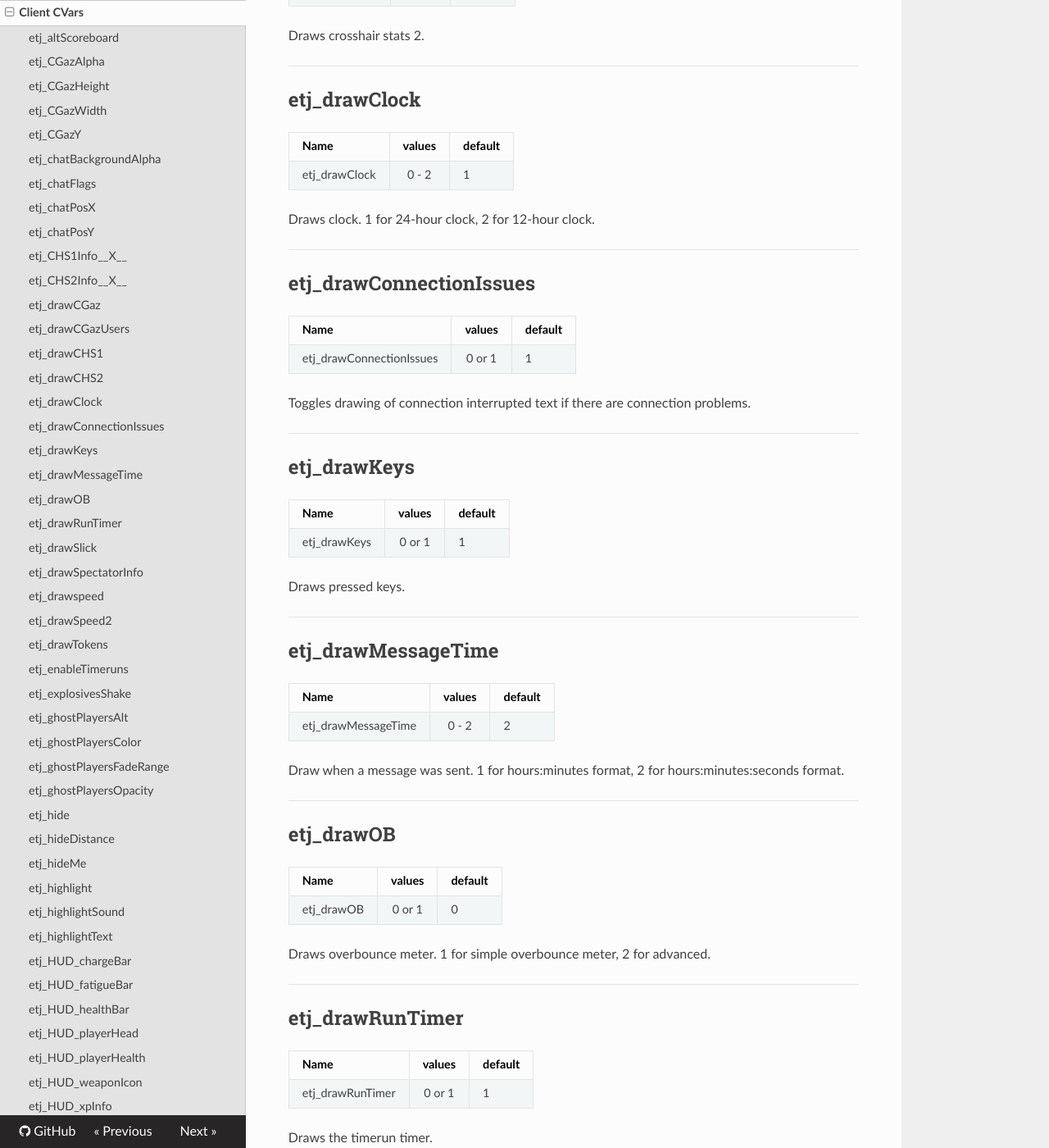
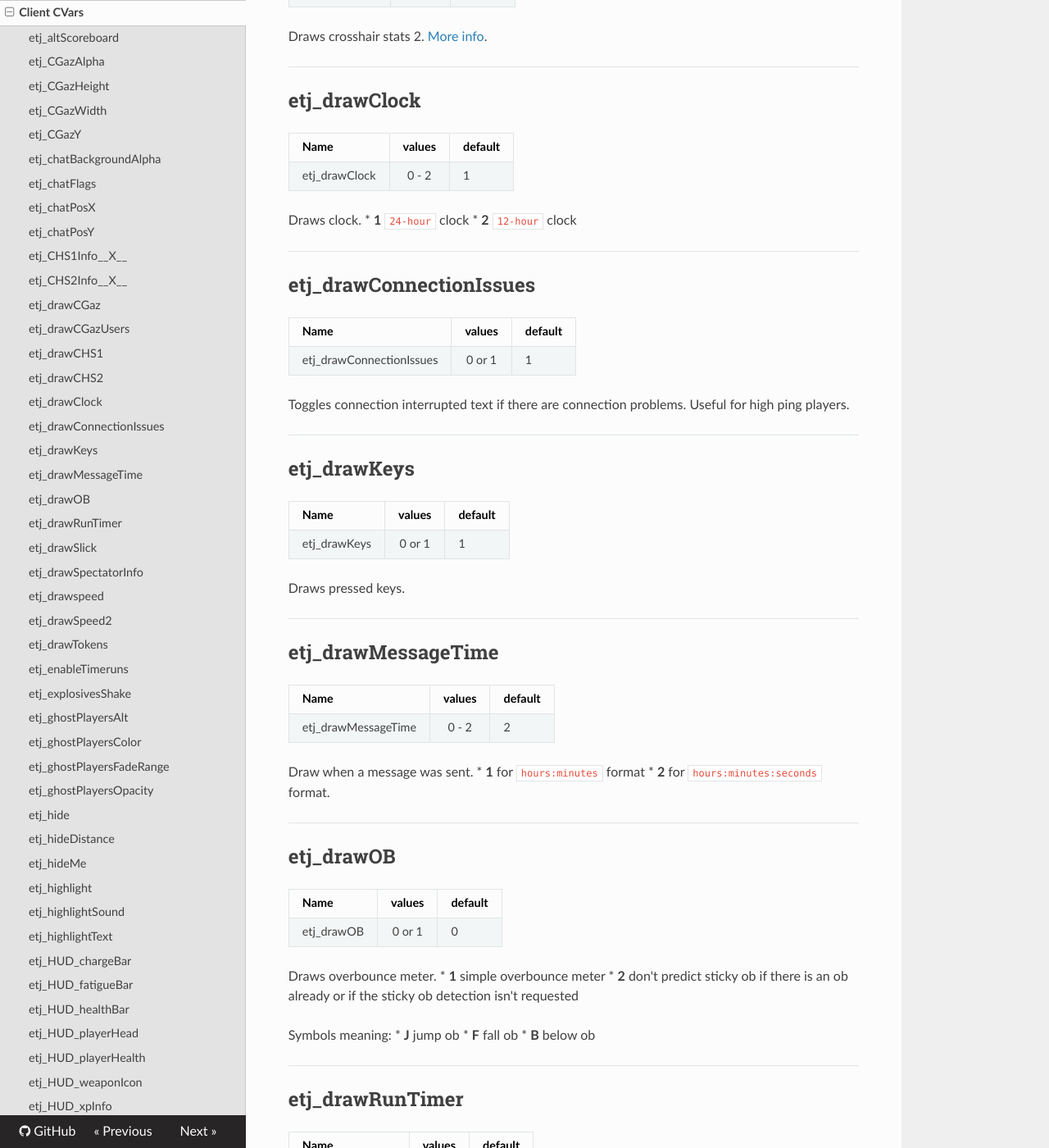
Before and after one commit to etjump/documentation, an MkDocs documentation site: the page built from docs/client/client_cvars.md, in a window 1280 px wide and 1400 px high, scrolled down 3370 px. Shown: the whole window at 82% size. Built offline with MkDocs 1.6.1, drawn with Linux system fonts in a browser that asks for light colours; nearby versions of some CDN libraries; old or Windows-style settings are respelled for this version of MkDocs; some of the changed text lies outside the part shown.

Commit message:
Update client_cvars.md
Some small text updates.

```diff
--- a/docs/client/client_cvars.md
+++ b/docs/client/client_cvars.md
@@ -8,7 +8,9 @@ Name                    | values        | default
 ------------------------|:-------------:|-------------
 etj_altScoreboard       | 0 - 2         | 2
 
-Changes the scoreboard to an alternative one. 0 for default scoreboard, 1 for alternative scoreboard 1, 2 for alternative scoreboard 2.
+Changes the scoreboard to an alternative one.
+* __0__ default etmain styled scoreboard
+* __1__ and __2__ draw alternatively styled scoreboard
 
 ---
 
@@ -62,7 +64,7 @@ Name                    | values        | default
 ------------------------|:-------------:|-------------
 etj_chatFlags           | 0 or 1        | 1
 
-Toggles drawing chat flags.
+Toggles chat flags.
 
 ---
 
@@ -119,7 +121,7 @@ Name                    | values        | default
 ------------------------|:-------------:|-------------
 etj_drawCHS1            | 0 or 1        | 0
 
-Draws crosshair stats 1.
+Draws crosshair stats 1. [More info](/index.md#chs).
 
 ---
 
@@ -128,7 +130,7 @@ Name                    | values        | default
 ------------------------|:-------------:|-------------
 etj_drawCHS2            | 0 or 1        | 0
 
-Draws crosshair stats 2.
+Draws crosshair stats 2. [More info](/index.md#chs).
 
 ---
 
@@ -137,7 +139,9 @@ Name                    | values        | default
 ------------------------|:-------------:|-------------
 etj_drawClock           | 0 - 2        | 1
 
-Draws clock. 1 for 24-hour clock, 2 for 12-hour clock.
+Draws clock.
+* __1__ `24-hour` clock
+* __2__ `12-hour` clock
 
 ---
 
@@ -146,7 +150,7 @@ Name                    | values        | default
 ------------------------|:-------------:|-------------
 etj_drawConnectionIssues | 0 or 1       | 1
 
-Toggles drawing of connection interrupted text if there are connection problems.
+Toggles connection interrupted text if there are connection problems. Useful for high ping players.
 
 ---
 
@@ -164,7 +168,9 @@ Name                    | values        | default
 ------------------------|:-------------:|-------------
 etj_drawMessageTime     | 0 - 2         | 2
 
-Draw when a message was sent. 1 for hours:minutes format, 2 for hours:minutes:seconds format.
+Draw when a message was sent.
+* __1__ for `hours:minutes` format
+* __2__ for `hours:minutes:seconds` format.
 
 ---
 
@@ -173,7 +179,14 @@ Name                    | values        | default
 ------------------------|:-------------:|-------------
 etj_drawOB              | 0 or 1        | 0
 
-Draws overbounce meter. 1 for simple overbounce meter, 2 for advanced.
+Draws overbounce meter.
+* __1__ simple overbounce meter
+* __2__ don't predict sticky ob if there is an ob already or if the sticky ob detection isn't requested
+
+Symbols meaning:
+* __J__ jump ob
+* __F__ fall ob
+* __B__ below ob
 
 ---
 
@@ -182,7 +195,7 @@ Name                    | values        | default
 ------------------------|:-------------:|-------------
 etj_drawRunTimer        | 0 or 1        | 1
 
-Draws the timerun timer.
+Draws the timerun timer. Doesn't draw runtimers if the server or map doesn't enable timeruns.
 
 ---
 
@@ -191,7 +204,7 @@ Name                    | values        | default
 ------------------------|:-------------:|-------------
 etj_drawSlick           | 0 or 1        | 1
 
-Draws slick detector.
+Slick detector. Draws `S` symbol if you are aiming at slick surface.
 
 ---
 
@@ -236,7 +259,7 @@ Name                    | values        | default
 ------------------------|:-------------:|-------------
 etj_enableTimeruns      | 0 or 1        | 1
 
-Toggles timeruns.
+Toggles timeruns. Having __0__ means don't activate any timerun timers on timerun supported map.
 
 ---
 
@@ -245,7 +268,11 @@ Name                    | values        | default
 ------------------------|:-------------:|-------------
 etj_explosivesShake     | 0 - 3         | 3
 
-Controls screenshake from explosives. 0 to disable screenshakes, 1 to disable for own explosives, 2 to disable for other player's explosives, 3 for default behaviour.
+Controls screenshake from explosives.
+* __0__ disables screenshakes
+* __1__ disables for own explosives
+* __2__ disables for other player's explosives
+* __3__ default behaviour
 
 ---
 
@@ -281,7 +308,7 @@ Name                    | values        | default
 ------------------------|:-------------:|-------------
 etj_ghostPlayersOpacity | 0.0 - 1.0     | 1.0
 
-Controls transparency level for player models. 1.0 is fully opaque.
+Controls transparency level for player models. __1.0__ is fully opaque.
 
 ---
 
@@ -308,7 +335,7 @@ Name                    | values        | default
 ------------------------|:-------------:|-------------
 etj_hideMe              | 0 or 1        | 0
 
-Hides yourself.
+Hides yourself from other players view.
 
 ---
 
@@ -560,7 +587,7 @@ Name                    | values        | default
 ------------------------|:-------------:|-------------
 etj_runTimerShadow      | 0 or 1        | 0
 
-Draws shadow under run timer.
+Toggles shadow under the run timer.
 
 ---
 
@@ -632,7 +659,7 @@ Name                    | values        | default
 ------------------------|:-------------:|-------------
 etj_speedColor          | red, cyan, white, etc | White
 
-Color of the speedometer 2.
+Sets ETJump speedometer color.
 
 ---
 
@@ -650,7 +677,7 @@ Name                    | values        | default
 ------------------------|:-------------:|-------------
 etj_speedShadow         | 0 or 1        | 0
 
-Draws shadow under speedometer 2.
+Toggles shadow under the ETJump speedometer.
 
 ---
 
@@ -659,7 +686,7 @@ Name                    | values        | default
 ------------------------|:-------------:|-------------
 etj_speedSizeX          | any integer   | 3
 
-Horizontal size of speedometer 2.
+Horizontal size of the ETJump speedometer.
 
 ---
 
@@ -668,7 +695,7 @@ Name                    | values        | default
 ------------------------|:-------------:|-------------
 etj_speedSizeY          | any integer   | 3
 
-Vertical size of speedometer 2.
+Vertical size of the ETJump speedometer.
 
 ---
 
```
Also changed, not shown: other parts of docs/client/client_cvars.md (+31 -15 lines).
